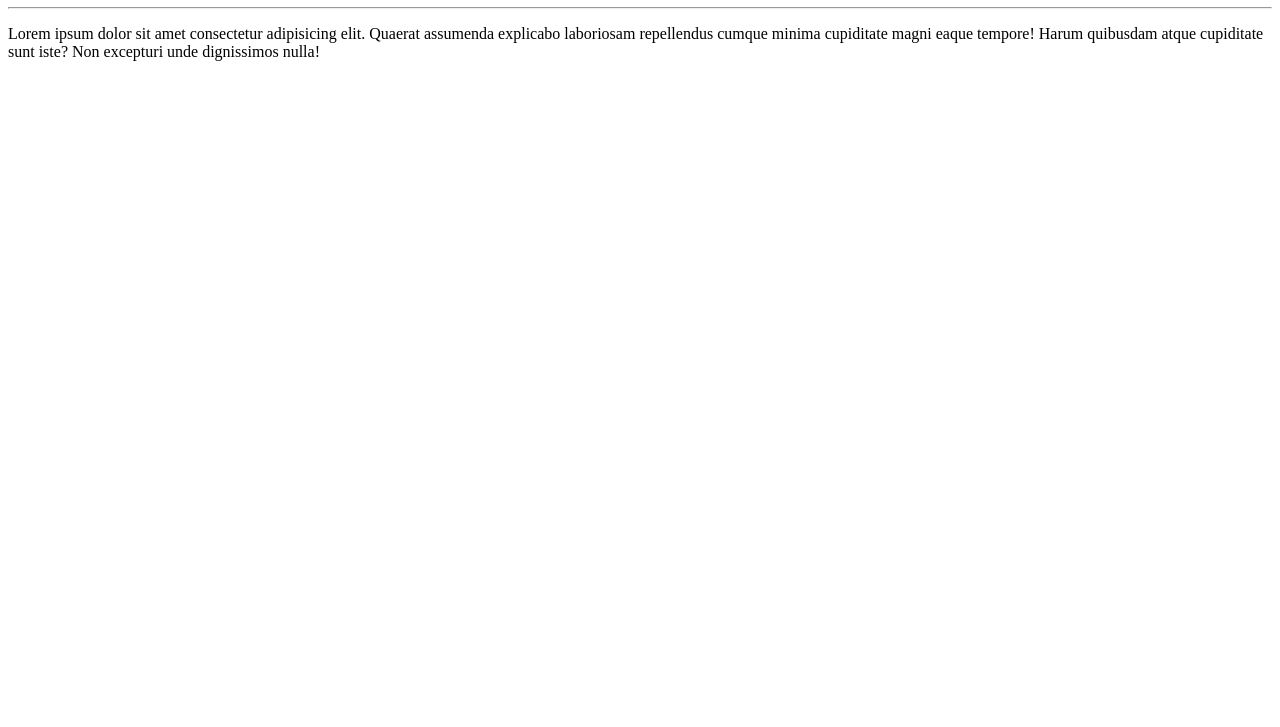
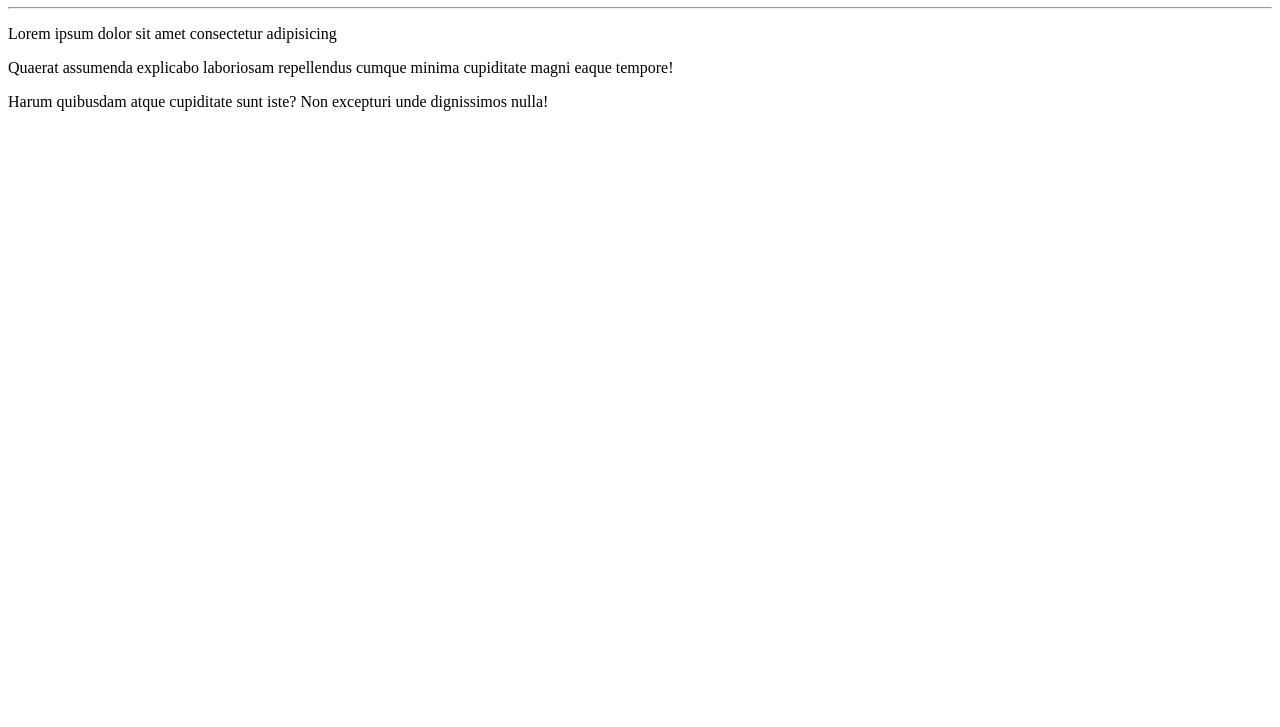
Before and after one commit to danizelrocha/Barbearia-Alura, a plain HTML site: page site-barbearia/index.html in a window 1280 px wide. Shown: the part 73-800 px from the top of the page. Drawn offline with Linux system fonts and the light colour scheme.

Commit message:
Nova mudançaõ

```diff
--- a/site-barbearia/index.html
+++ b/site-barbearia/index.html
@@ -11,7 +11,9 @@
 <body>
     <h1>Preparando o ambiente.</h1>
     <hr>
-    <p>Lorem ipsum dolor sit amet consectetur adipisicing elit. Quaerat assumenda explicabo laboriosam repellendus cumque minima cupiditate magni eaque tempore! Harum quibusdam atque cupiditate sunt iste? Non excepturi unde dignissimos nulla!</p>
+    <p>Lorem ipsum dolor sit amet consectetur adipisicing</p>
+    <p>Quaerat assumenda explicabo laboriosam repellendus cumque minima cupiditate magni eaque tempore!</p>
+    <p>Harum quibusdam atque cupiditate sunt iste? Non excepturi unde dignissimos nulla!</p>
 </body>
 
 </html>
```
